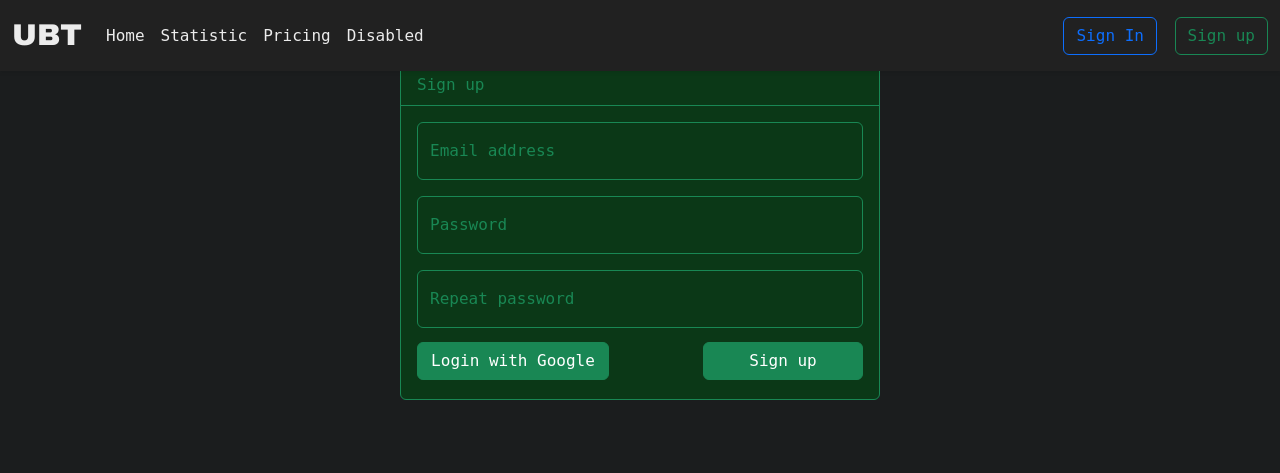
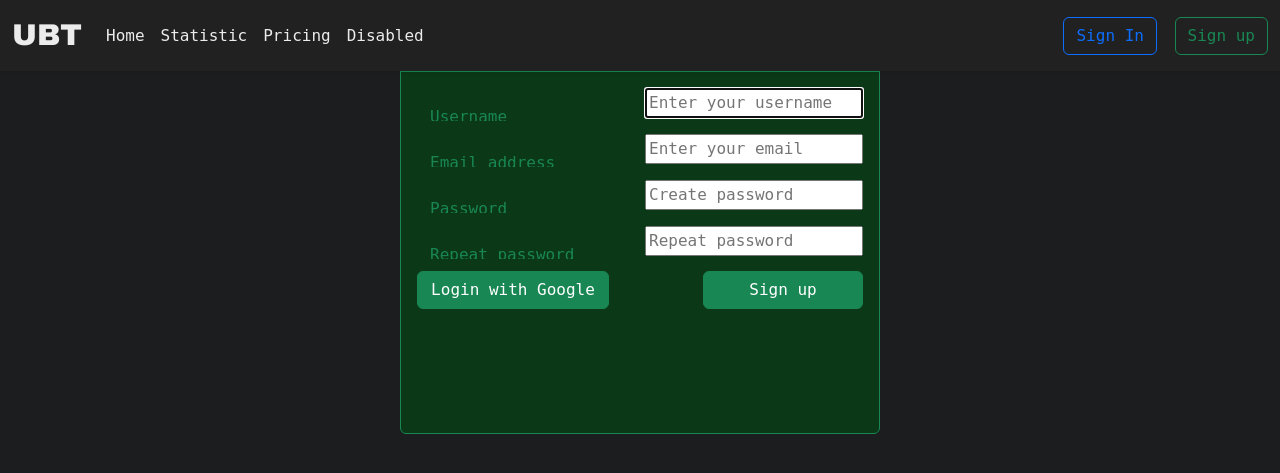
Before and after one commit to berestianyi/utility-bill-tracker, a Django app: page /register/ in a window 1280 px wide. Shown: the top 473 px of the page. Run offline with Django 5.2, Linux system fonts and the light colour scheme; some libraries are stand-ins or nearby versions; some web fonts are replaced.

Commit message:
added jinja context to templates

```diff
--- a/user/templates/user/registration.html
+++ b/user/templates/user/registration.html
@@ -6,20 +6,29 @@
 
 {% block body %}
     <div class="d-flex justify-content-center align-items-center" style="height: 60vh;">
-        <div class="card w-75 border-success mb-3 text-success" style="max-width: 30rem; height: 21rem; background-color: #0b3817;">
+        <div class="card w-75 border-success mb-3 text-success" style="max-width: 30rem; height: 25.2rem; background-color: #0b3817;">
             <div class="card-header bg-transparent border-success">Sign up</div>
             <div class="card-body text-primary">
-                <form class="text-end">
+                <form action="{% url 'user:login' %}" method="post" class="text-end">
+                    {% csrf_token %}
                     <div class="form-floating mb-3">
-                        <input type="email" class="form-control border-success" id="floatingInput" placeholder="name@example.com" style="background-color: #0b3817; color: #ececec;">
+                        {{ form.username }}
+{#                        <input type="text" class="form-control border-success" id="floatingInput" placeholder="username" style="background-color: #0b3817; color: #ececec;">#}
+                        <label for="floatingInput" class="text-success">Username</label>
+                    </div>
+                    <div class="form-floating mb-3">
+                        {{ form.email }}
+{#                        <input type="email" class="form-control border-success" id="floatingInput" placeholder="name@example.com" style="background-color: #0b3817; color: #ececec;">#}
                         <label for="floatingInput" class="text-success">Email address</label>
                     </div>
                     <div class="form-floating mb-3">
-                        <input type="password" class="form-control border-success" id="floatingPassword" placeholder="Password" style="background-color: #0b3817; color: #ececec;">
+                        {{ form.password1 }}
+{#                        <input type="password" class="form-control border-success" id="floatingPassword" placeholder="Password" style="background-color: #0b3817; color: #ececec;">#}
                         <label for="floatingPassword" class="text-success">Password</label>
                     </div>
                     <div class="form-floating">
-                        <input type="password" class="form-control border-success" id="floatingPassword" placeholder="Password" style="background-color: #0b3817; color: #ececec;">
+                        {{ form.password2 }}
+{#                        <input type="password" class="form-control border-success" id="floatingPassword" placeholder="Password" style="background-color: #0b3817; color: #ececec;">#}
                         <label for="floatingPassword" class="text-success"> Repeat password</label>
                     </div>
                     <div class="d-flex row justify-content-between" style="margin: 0.9rem 0 0.9rem ">
```
Also changed, not shown: user/templates/user/login.html (+7 -4 lines).
